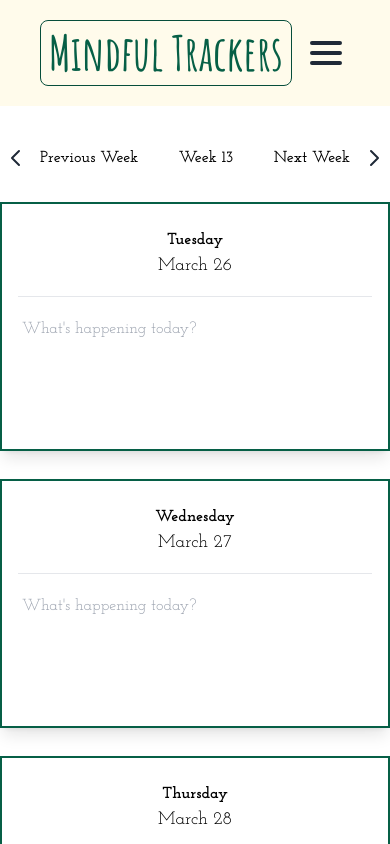
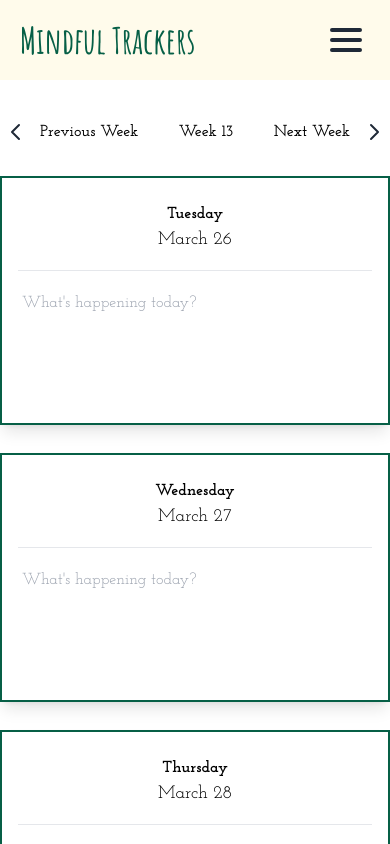
Before and after one commit to Homa212/Bullet-journal, a React (Vite) app in the folder MindfulTracks/: page /WeeklyPlanPage in a window 390 px wide. Built offline with nearby package versions, Linux system fonts and the light colour scheme.

Commit message:
MyPageNavbar is done

```diff
--- a/MindfulTracks/src/components/MypageNavbar.jsx
+++ b/MindfulTracks/src/components/MypageNavbar.jsx
@@ -1,7 +1,13 @@
 import React from "react";
 import { Link } from "react-router-dom";
+import { useState } from "react";
 
 function MypageNavbar() {
+    const [isMenuOpen, setIsMenuOpen] = useState(false);
+
+    const toggleMenu = () => {
+        setIsMenuOpen(!isMenuOpen);
+    };
 
     return(
 
@@ -31,18 +37,18 @@ function MypageNavbar() {
                 </div>
 
                 {/* hamburger menu */}
-                <div className="sm:hidden w-screen flex justify-between px-10">
-                    <button className="border border-emerald-900 rounded-lg p-2 my-5 text-5xl font-bold">Mindful Trackers</button>
-                    <button className='group sm:hidden'>
-                        <svg class="w-12 h-12 text-gray-800 dark:text-black" aria-hidden="true" xmlns="http://www.w3.org/2000/svg" width="24" height="24"
+                <div className="sm:hidden w-screen flex justify-between px-5">
+                    <button className="my-5 text-4xl font-bold">Mindful Trackers</button>
+                    <button className='group sm:hidden' onClick={toggleMenu}>
+                        <svg class="w-12 relative h-12 text-gray-800 dark:text-black" aria-hidden="true" xmlns="http://www.w3.org/2000/svg" width="24" height="24"
                         fill="none" viewBox="0 0 24 24"><path stroke="currentColor" stroke-linecap="round" stroke-width="2" d="M5 7h14M5 12h14M5 17h14"/></svg>
 
                         {/* menu */}
-                        <ul className='bg-amber-50 mt-18 w-fit z-10 text-4xl p-5 absolute -top-full group-focus:top-0 right-0 duration-150 flex flex-col space-y-3 justify-end'>
-                            <button className='px-10 py-8 relative ml-auto'>
+                        <ul className={`bg-amber-50 mt-20 w-fit z-10 text-4xl p-5 pt-0 absolute -top-full group-focus:top-0 right-0 duration-150 flex flex-col space-y-3 justify-end ${isMenuOpen ? 'opacity-100 translate-y-0' : 'opacity-0 -translate-y-10'}`}>
+                            {/* <button className='px-10 py-8 relative ml-auto'>
                                 <div className='w-6 h-1 rotate-45 absolute bg-black'></div>
                                 <div className='w-6 h-1 -rotate-45 absolute bg-black'></div>
-                            </button>
+                            </button> */}
                             <div className="flex flex-col justify-between xl:w-60 sm:w-40 items-start gap-5">
                                 <button className="relative cursor-pointer transition-all duration-500 before:content-[''] before:absolute before:-bottom-3 before:-left-0 before:w-0 before:h-0.5 before:rounded-full before:opacity-0 before:transistion-all before:duration-500 before:bg-gradient-to-r before:from-emerald-700 before:via-emerald-600 before:to-green-50 hover:before:w-full hover:before:opacity-100 px-1">
                                     <Link to="/MyProfilePage">My profile</Link>
```
